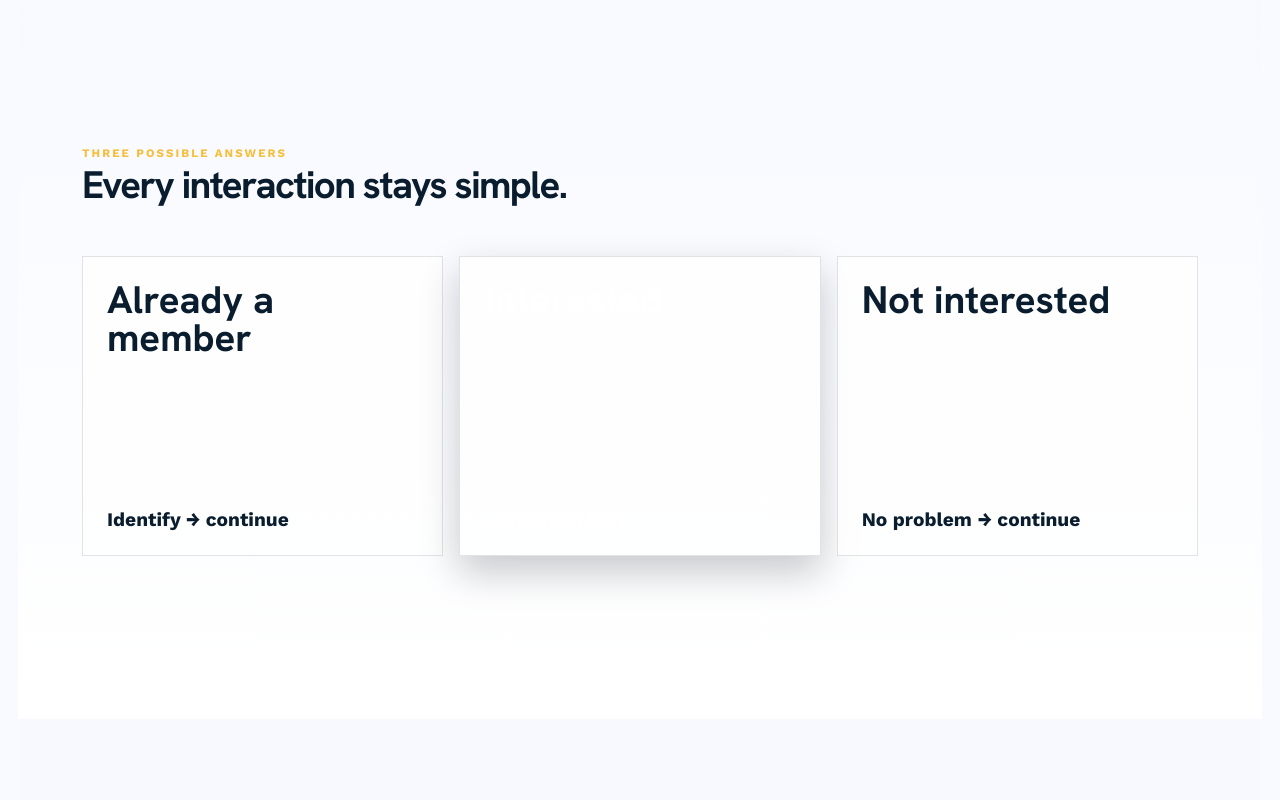
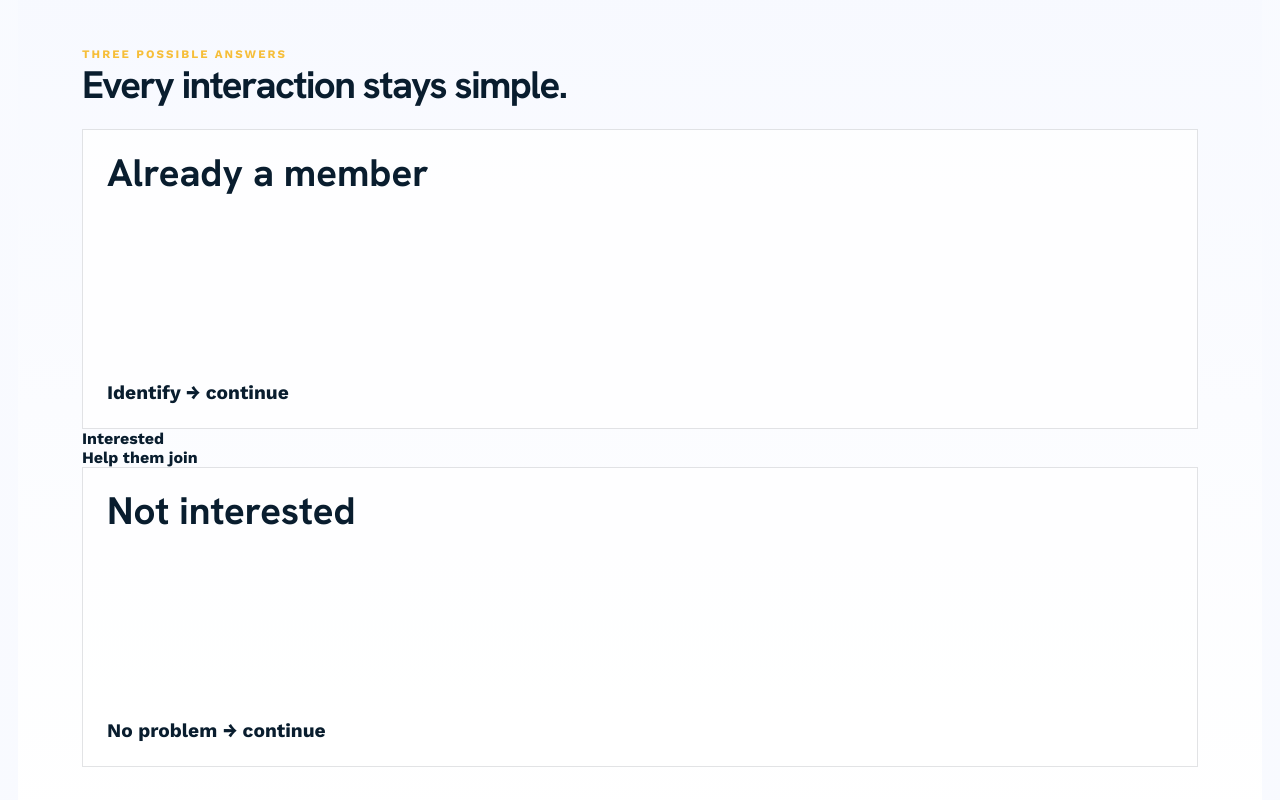
Before and after one commit to Cascadia376/flight-club, a Next.js app: page / in a window 1280 px wide. Shown: the part 6160-6960 px from the top of the page. Built offline with nearby package versions, Linux system fonts and the light colour scheme.

Commit message:
Fix GM outcome slide layout

```diff
--- a/src/app/page.tsx
+++ b/src/app/page.tsx
@@ -24,12 +24,6 @@ const journey = [
   ["Connect", "Flight Club keeps the relationship going."],
   ["Participate", "Members get useful reasons to engage."],
   ["Return", "We create another reason to come back."],
-];
-
-const outcomes = [
-  ["Already a member", "Identify → continue"],
-  ["Interested", "Help them join"],
-  ["Not interested", "No problem → continue"],
 ];
 
 const signupSteps = [
@@ -261,16 +255,23 @@ export default function Home() {
           <span className="eyebrow gold">Three possible answers</span>
           <h2>Every interaction stays simple.</h2>
         </div>
-        <div className={styles.outcomeGrid}>
-          {outcomes.map(([title, action], index) => (
-            <article
-              className={`${styles.outcomeCard} ${index === 1 ? "card-dark-feature" : ""}`}
-              key={title}
-            >
-              <strong>{title}</strong>
-              <div className={styles.outcomeAction}>{action}</div>
+        <div className={styles.outcomeLayout}>
+          <article className={styles.outcomeCard}>
+            <strong>Already a member</strong>
+            <div className={styles.outcomeAction}>Identify → continue</div>
+          </article>
+          <div className={styles.outcomeSplit}>
+            <article className={`${styles.outcomeMiniCard} ${styles.outcomeMiniCardDark}`}>
+              <strong>Interested</strong>
             </article>
-          ))}
+            <article className={styles.outcomeMiniCard}>
+              <strong>Help them join</strong>
+            </article>
+          </div>
+          <article className={styles.outcomeCard}>
+            <strong>Not interested</strong>
+            <div className={styles.outcomeAction}>No problem → continue</div>
+          </article>
         </div>
       </section>
 
```
